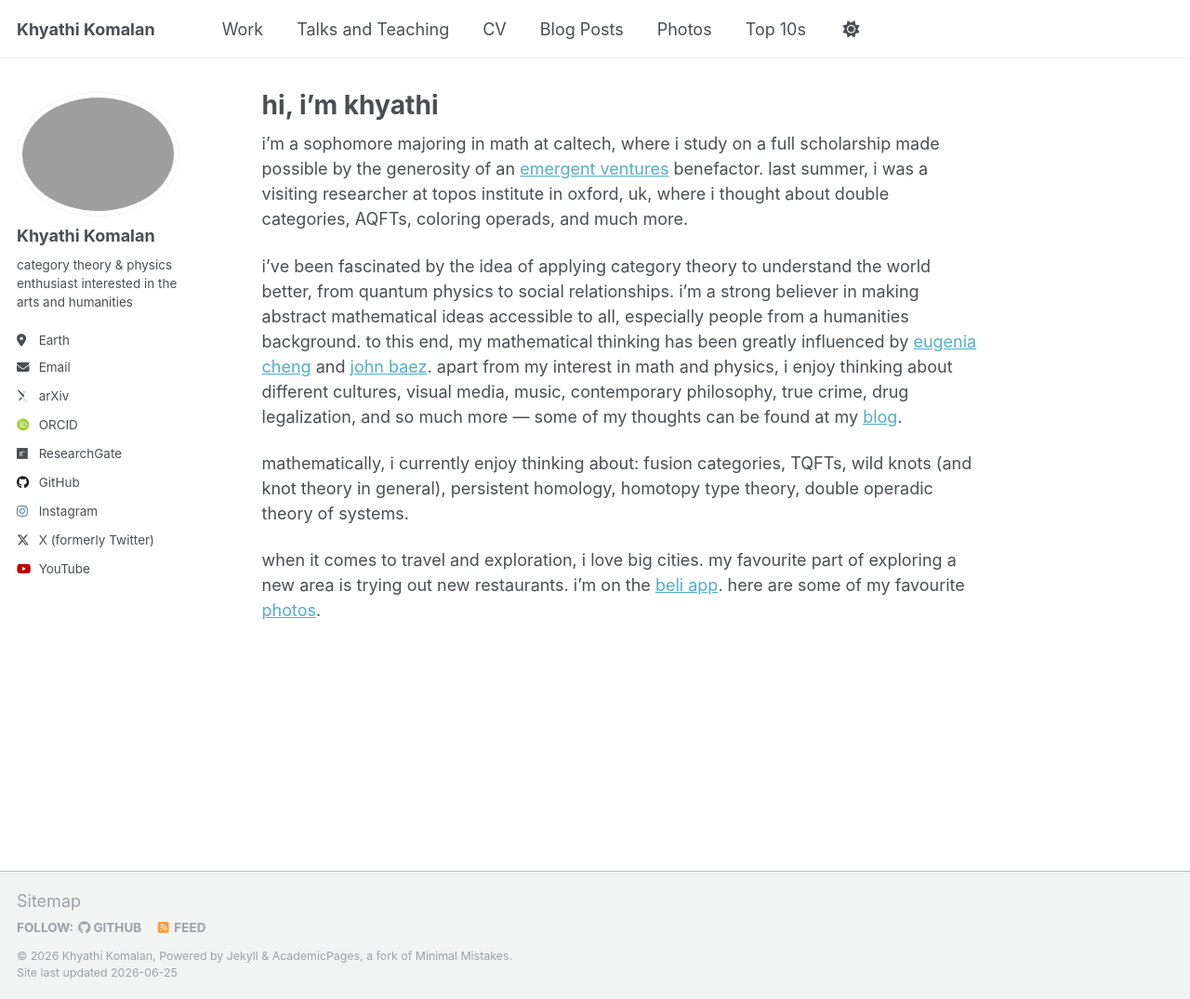
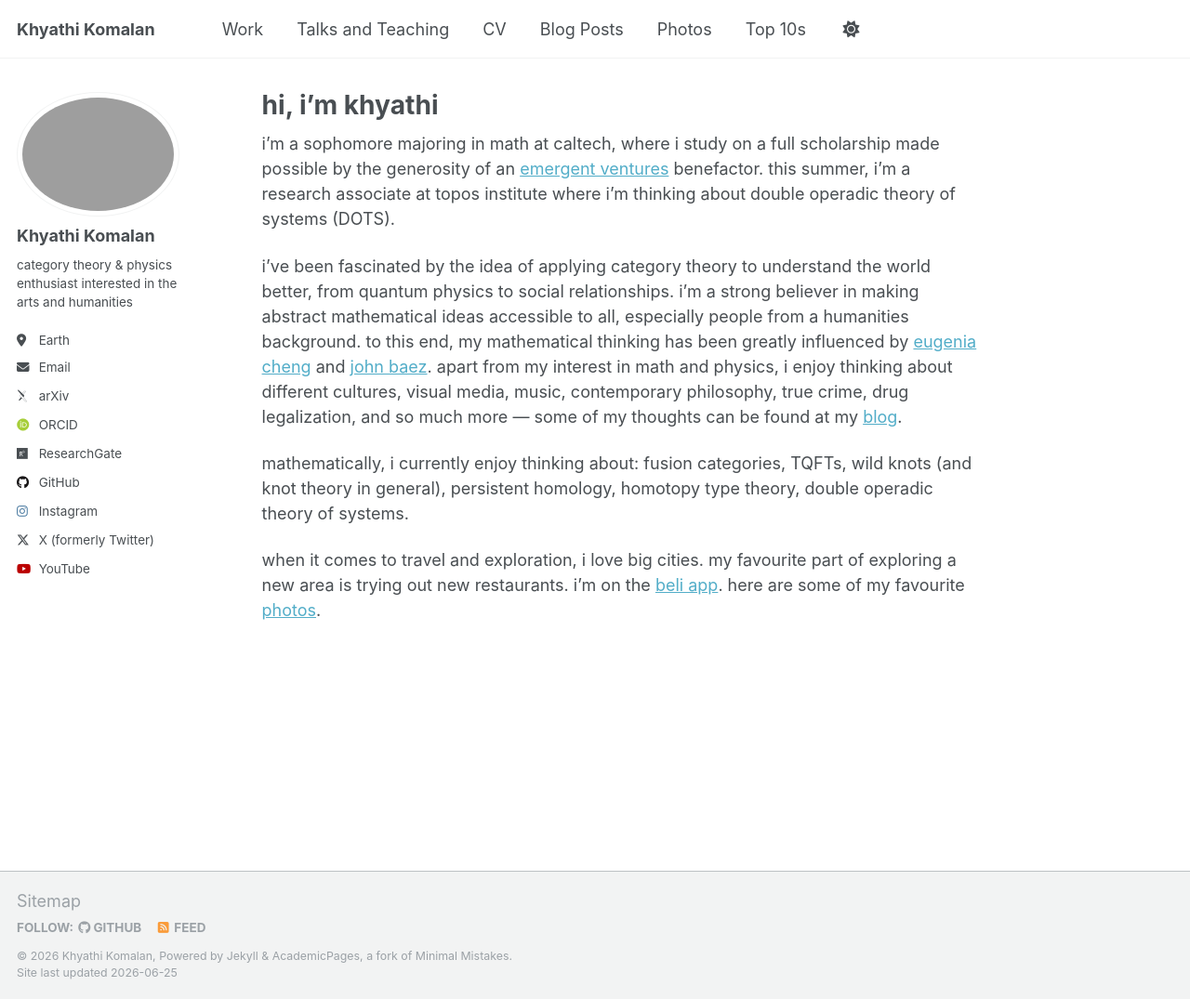
Before and after one commit to khyathikomalan/khyathikomalan.github.io, a Jekyll site: the page built from _pages/about.md, in a window 1280 px wide and 1075 px high. Shown: the whole window at 93% size. Built offline with Jekyll 4.4.1, drawn with Linux system fonts in a browser that asks for light colours; some web fonts are replaced.

Commit message:
Update about.md

```diff
--- a/_pages/about.md
+++ b/_pages/about.md
@@ -7,7 +7,7 @@
   - /about.html
 ---
 
-i'm a sophomore majoring in math at caltech, where i study on a full scholarship made possible by the generosity of an [emergent ventures](https://www.mercatus.org/emergent-ventures) benefactor. last summer, i was a visiting researcher at topos institute in oxford, uk, where i thought about double categories, AQFTs, coloring operads, and much more.
+i'm a sophomore majoring in math at caltech, where i study on a full scholarship made possible by the generosity of an [emergent ventures](https://www.mercatus.org/emergent-ventures) benefactor. this summer, i'm a research associate at topos institute where i'm thinking about double operadic theory of systems (DOTS).
 
 i've been fascinated by the idea of applying category theory to understand the world better, from quantum physics to social relationships. i'm a strong believer in making abstract mathematical ideas accessible to all, especially people from a humanities background. to this end, my mathematical thinking has been greatly influenced by [eugenia cheng](https://eugeniacheng.com/) and [john baez](https://johncarlosbaez.wordpress.com/). apart from my interest in math and physics, i enjoy thinking about different cultures, visual media, music, contemporary philosophy, true crime, drug legalization, and so much more — some of my thoughts can be found at my [blog](https://khyathikomalan.github.io/year-archive/).
 
```
